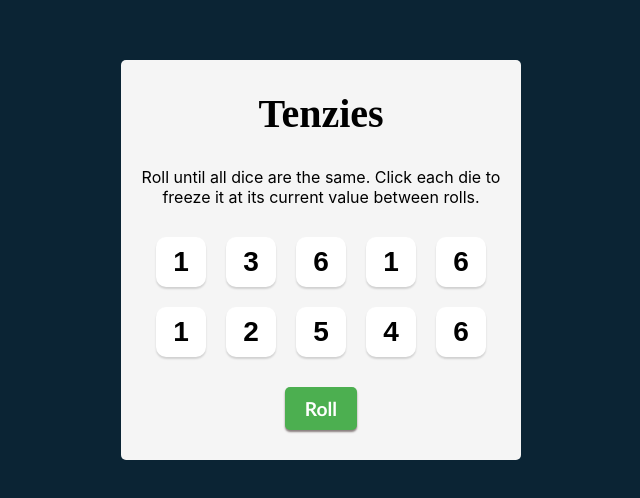
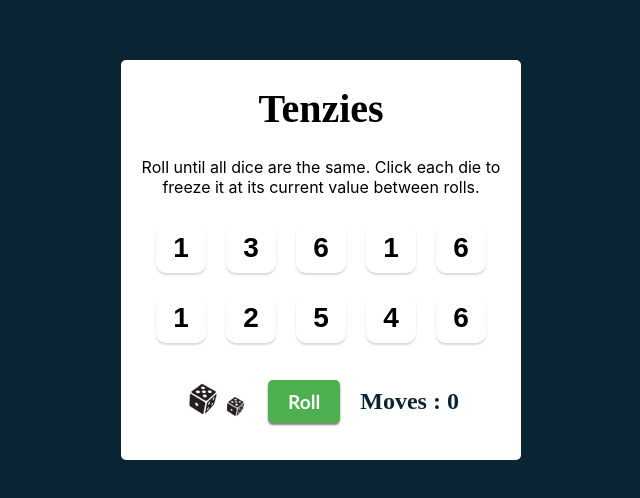
Before and after one commit to Kabileshwaran183/Tenzies-Game, a React (Vite) app: page / in a window 1280 px wide. Shown: the part 140-638 px from the top of the page, without its empty margins (319-959 px from the left). Built offline with nearby package versions, Linux system fonts and the light colour scheme.

Commit message:
include counter for scores

```diff
--- a/index.html
+++ b/index.html
@@ -2,7 +2,7 @@
 <html lang="en">
   <head>
     <meta charset="UTF-8" />
-    <link rel="icon" type="image/svg+xml" href="/vite.svg" />
+    <link rel="icon" type="image/svg+xml" href="/image.png" />
     <meta name="viewport" content="width=device-width, initial-scale=1.0" />
     <title>Tenzies Game</title>
   </head>
--- a/src/App.jsx
+++ b/src/App.jsx
@@ -4,7 +4,7 @@ import { nanoid } from "nanoid"
 import Confetti from "react-confetti"
 export default function App() {
     const [dice, setDice] = useState(()=>generateAllNewDice())
-
+    const [count,setCount] = useState(0)
     const gameWon = dice.every(die=>die.isHeld)&& dice.every(die=>die.value===dice[0].value)
     const buttonRef = useRef(null)
     useEffect(()=>{
@@ -23,6 +23,7 @@ export default function App() {
     }
 
     function rollDice() {
+        setCount(prevCount=>prevCount+1)
         if (!gameWon) {
             setDice(oldDice => oldDice.map(die =>
                 die.isHeld ?
@@ -31,7 +32,10 @@ export default function App() {
             ))
         } else {
             setDice(generateAllNewDice())
+            setCount(prevCount=>0)
         }
+        count+=1
+
     }
 
 
@@ -57,11 +61,18 @@ export default function App() {
         <main>
             {gameWon && <Confetti />}
             <h1 className="title">Tenzies</h1>
-            <p className="instructions">Roll until all dice are the same. Click each die to freeze it at its current value between rolls.</p>
+            <p className="instructions">{gameWon ? `Congratulations! You won by ${count} Moves`:"Roll until all dice are the same. Click each die to freeze it at its current value between rolls."}</p>
             <div className="dice-container">
                 {diceElements}
             </div>
+            <div className="bot-el">
+                <div>
+
+            <img className="img-two" src="./image.png"></img>
+            <img className="img-three" src="./image.png"></img></div>
             <button ref={buttonRef} className="dice-roll-btn" onClick={rollDice}>{gameWon?"NewGame":"Roll"}</button>
+            <h2 className="right-h">Moves : {count} </h2>
+            </div>
         </main>
     )
 }
--- a/src/index.css
+++ b/src/index.css
@@ -19,7 +19,7 @@ div#root{
   max-width: 400px;
 }
 main{
-  background-color: #F5F5F5;
+  background-color: white;
     height: 100%;
     border-radius: 5px;
     display: flex;
@@ -45,13 +45,26 @@ main{
   grid-template: auto auto/repeat(5,1fr);
 
 }
+.bot-el{
+  display:flex;
+  align-items: center;
+  gap: 20px;
+}
+.bot-el .right-h{
+  color:#0B2434;
+}
+.bot-el .img-two{
+  width: 40px;
+ }
+ .bot-el .img-three{
+  width: 25px;
+ }
 .die-btn{
   height: 50px;
   width: 50px;
   box-shadow: 0px 2px 2px rgba(0, 0, 0, 0.15);
   border-radius: 10px;
   border: none;
-  background-color: white;
   font-family: sans-serif;
   font-size: 1.75rem;
   font-weight: bold;
```
